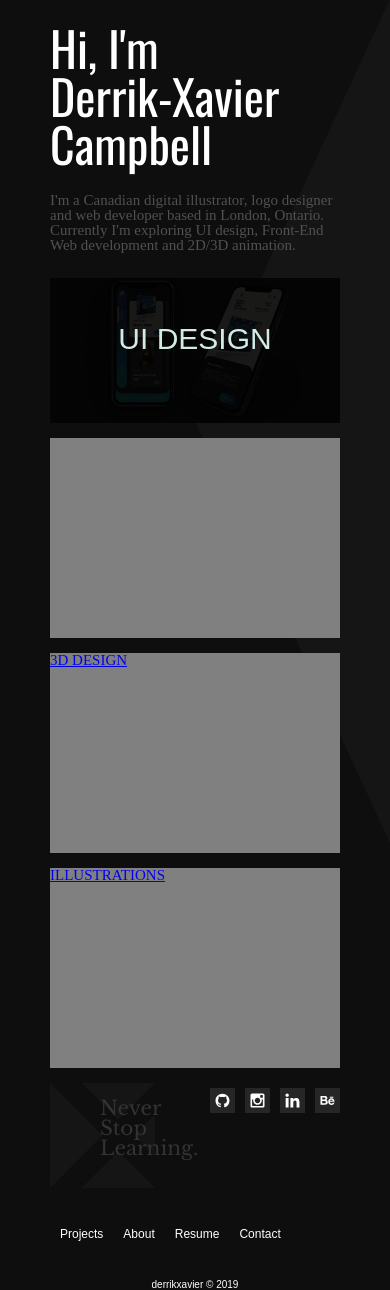
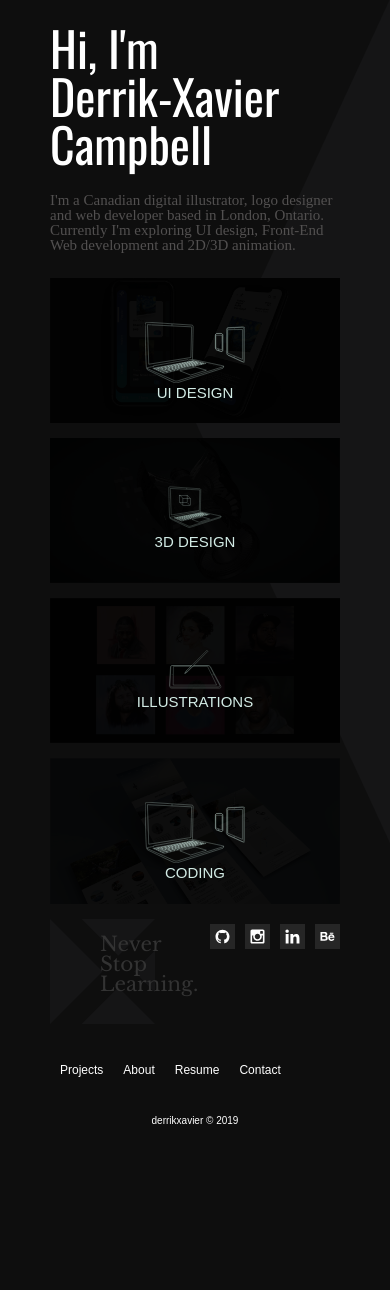
Before and after one commit to DerrikC/Campbell_D_Portfolio, a PHP site: page / in a window 390 px wide. Shown: the part 101-1391 px from the top of the page. After the commit the page ends 1225 px from the top, so only its background shows below. Run offline with PHP 8.4, Linux system fonts and the light colour scheme.

Commit message:
finished homepage, added custom icons and made fully responsive

```diff
--- a/public/css/main.css
+++ b/public/css/main.css
@@ -216,16 +216,15 @@ body, html {
     body main {
       font-size: 15px;
       margin: 50px; }
-    body #project1 {
+    body #project {
       position: relative;
-      background-color: grey;
       width: auto;
       height: 100%;
       overflow: hidden;
       margin-bottom: 15px;
       background-color: black;
       text-align: center; }
-    body #project1 img {
+    body #project .homeUI {
       background-color: #333333;
       display: flex;
       width: 100%;
@@ -233,44 +232,29 @@ body, html {
       -webkit-transition: transform .5s ease, filter 1.0s ease-in-out;
       -moz-transition: transform .5s ease, filter 1.0s ease-in-out;
       transition: transform .5s ease, filter 1.0s ease-in-out;
-      filter: opacity(0.1); }
-    body #project1:hover img {
+      filter: opacity(0.05); }
+    body #project:hover .homeUI {
       -webkit-transform: scale(1.1);
       -moz-transform: scale(1.1);
       transform: scale(1.1);
       filter: opacity(1); }
-    body .text1 {
+    body .cover {
       display: inline-block;
       position: absolute;
-      padding: 16%;
-      font-size: 30px;
+      padding: 15%;
+      font-size: 15px;
       color: #D2EBE5;
       font-family: 'Futura', arial, sans-serif;
       bottom: 0;
       top: 0;
-      justify-content: center;
       right: 0;
       left: 0; }
-    body .text1:hover {
+    body .cover:hover {
       color: transparent; }
-    body #project2 {
-      display: flex;
-      background-color: grey;
-      width: 100%;
-      height: 200px;
-      margin-bottom: 15px; }
-    body #project3 {
-      display: flex;
-      background-color: grey;
-      width: 100%;
-      height: 200px;
-      margin-bottom: 15px; }
-    body #project4 {
-      display: flex;
-      background-color: grey;
-      width: 100%;
-      height: 200px;
-      margin-bottom: 15px; }
+    body .cover img {
+      width: 100px; }
+    body .cover:hover img {
+      display: none; }
     body .bottomLogo {
       float: left;
       position: relative;
--- a/public/index.html
+++ b/public/index.html
@@ -62,36 +62,44 @@
             <h2 class="hidden">Introduction</h2>
             <div class="introText"><p>I'm a Canadian digital illustrator, logo designer and web developer based in London, Ontario.
         Currently I'm exploring UI design, Front-End Web development and 2D/3D animation. </p></div>
+            <div class="icon1"></div>
     </section>
 
 
 
-
-    <section id="project1">
+    <section id="project">
     <h2 class="hidden">Project 1</h2>
     <a class ="projBorder" href="projects.html#brief1">
-        <img src="images/uiProj.jpg" alt="homeUI">
-        <div class="text1">UI DESIGN</div>
+        <img src="images/uiProj.jpg" class="homeUI" alt="homeUI">
+        <div class="cover"><img src="images/icon1.svg" alt="icon1"><div class="coverTitle1">UI DESIGN</div> </div>
     </a>
     </section>
 
-    <section id="project2">
-    <h2 class="hidden">Project 2</h2>
-    <a class ="projBorder" href="projects.html#brief2">
-    <div class="projText2">
-    </div>
+
+    <section id="project">
+        <h2 class="hidden">Project 2</h2>
+        <a class ="projBorder" href="projects.html#brief2">
+            <img src="images/3dProj.jpg" class="homeUI" alt="homeUI">
+            <div class="cover"><img src="images/icon2.svg" alt="icon1"><div class="coverTitle1">3D DESIGN</div> </div>
+        </a>
+        </section>
+
+    <section id="project">
+    <h2 class="hidden">Project 3</h2>
+    <a class ="projBorder" href="projects.html#brief3">
+        <img src="images/drawProjx.jpg" class="homeUI" alt="homeUI">
+        <div class="cover"><img src="images/icon3.svg" alt="icon1"><div class="coverTitle1">ILLUSTRATIONS</div> </div>
     </a>
     </section>
 
-    <section id="project3">
-    <h2 class="hidden">Project 3</h2>
-    <a href="projects.html#brief3">3D DESIGN</a>
+    <section id="project">
+    <h2 class="hidden">Project 4</h2>
+    <a class ="projBorder" href="projects.html#brief4">
+        <img src="images/webProj.jpg" class="homeUI" alt="homeUI">
+        <div class="cover"><img src="images/icon1.svg" alt="icon1"><div class="coverTitle1">CODING</div> </div>
+    </a>
     </section>
 
-    <section id="project4">
-    <h2 class="hidden">Project 4</h2>
-    <a href="projects.html#brief4">ILLUSTRATIONS</a>
-    </section>
 
     <section id="pageEnd">
     <div class="bottomLogo">
```
Also changed, not shown: other parts of public/css/main.css (+44 -45 lines), sass/modules/_home.scss (+64 -78 lines), public/images/3dProj.jpg (added), public/images/drawProjx.jpg (added), public/images/icon1.svg (added), public/images/icon2.svg (added), public/images/icon3.svg (added), public/images/webProj.jpg (added), 1 other file.
